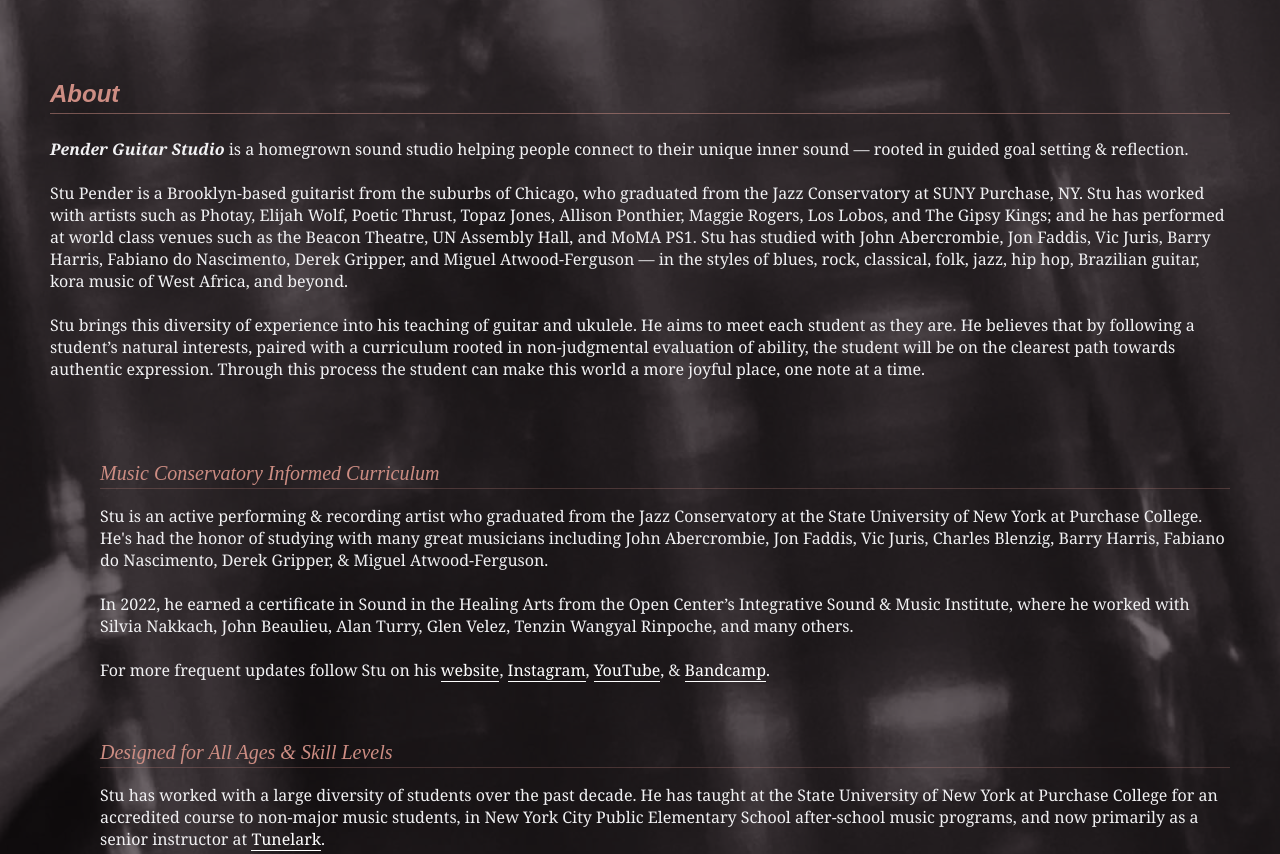
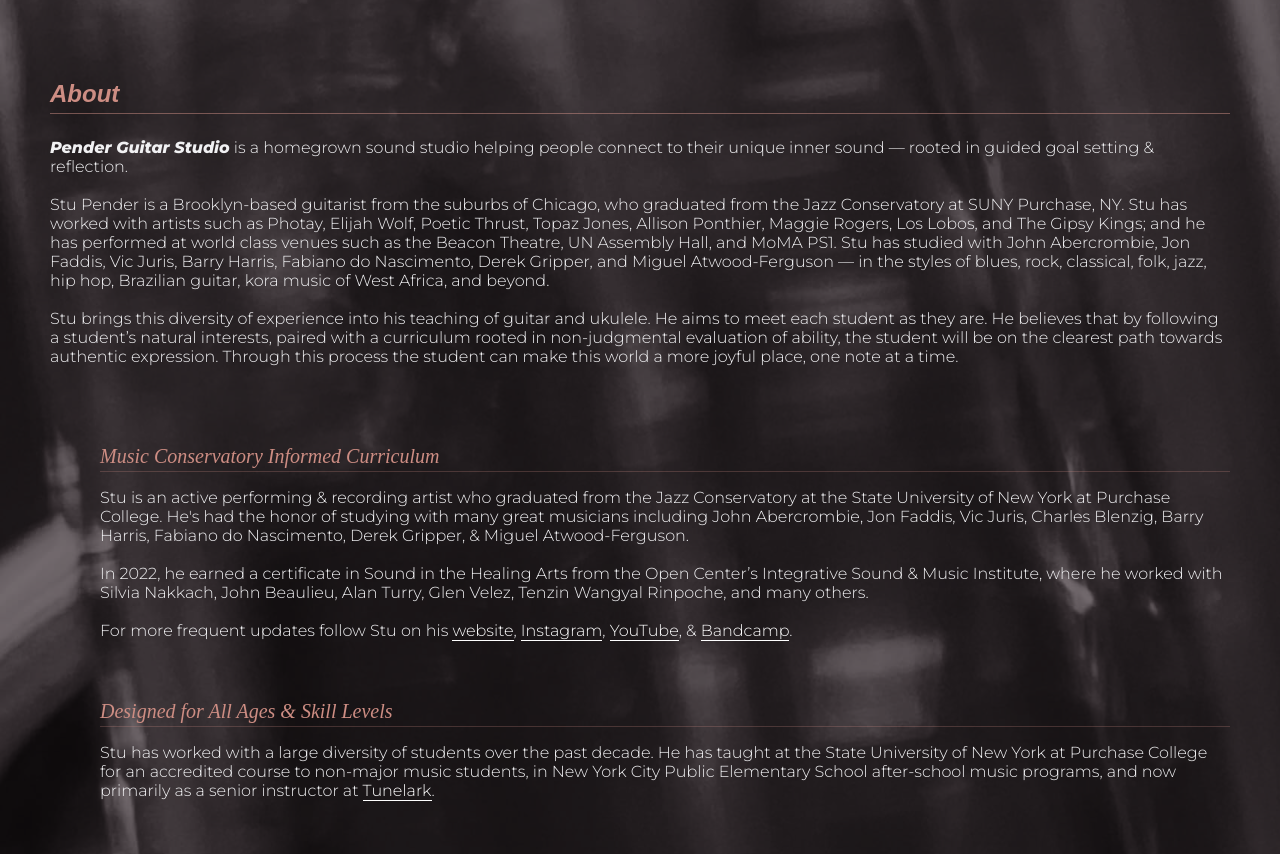
Before and after one commit to stupender/pender-guitar-studio, a plain HTML site: page index.html in a window 1280 px wide. Shown: the part 680-1534 px from the top of the page. Drawn offline with Linux system fonts and the light colour scheme; a script that the page names is missing; a web font is replaced by a local one.

Commit message:
Update style.css

```diff
--- a/style.css
+++ b/style.css
@@ -183,7 +183,8 @@
 
 p {
     color: hsl(240deg 8% 95%);
-    font-family: 'georgia', serif;
+    /* font-family: 'georgia', serif; */
+    font-family: 'Montserrat', sans-serif;
     text-align: left;
     font-size: 16px;
     font-weight: 100;
```
